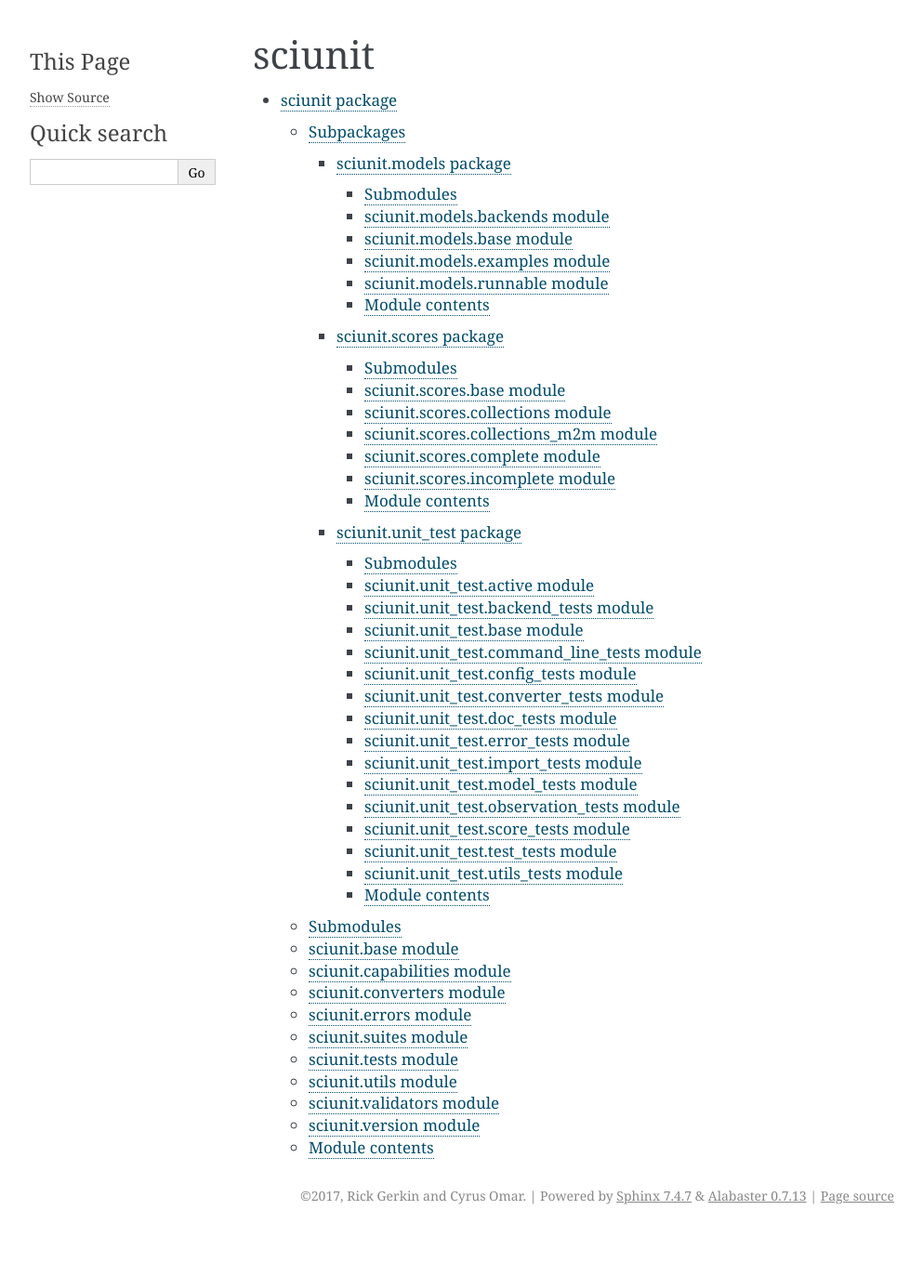
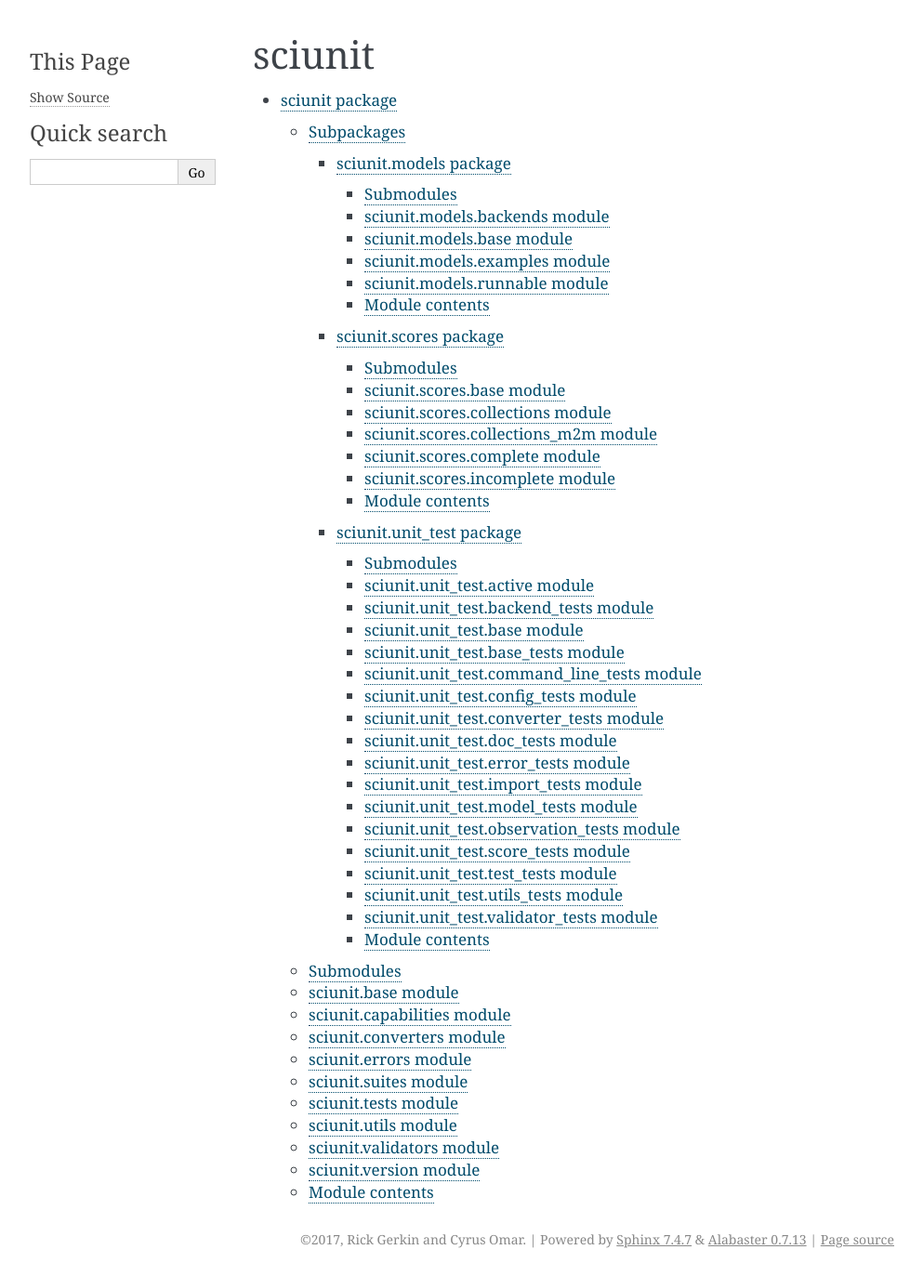
Before and after one commit to scidash/sciunit, a Sphinx documentation site: the page built from docs/source/modules.rst, in a window 1280 px wide. Shown: the whole page at 93% size, without its empty margins (148-1141 px from the left). Built offline with Sphinx 7.4.7, drawn with Linux system fonts in a browser that asks for light colours; before the commit the page ends 1326 px from its top, so only the background shows below that.

Commit message:
Update README and docs for unit tests

```diff
--- a/docs/source/sciunit.unit_test.rst
+++ b/docs/source/sciunit.unit_test.rst
@@ -24,6 +24,14 @@ sciunit.unit\_test.base module
 ------------------------------
 
 .. automodule:: sciunit.unit_test.base
+   :members:
+   :undoc-members:
+   :show-inheritance:
+
+sciunit.unit\_test.base\_tests module
+-------------------------------------
+
+.. automodule:: sciunit.unit_test.base_tests
    :members:
    :undoc-members:
    :show-inheritance:
@@ -116,6 +124,13 @@ sciunit.unit\_test.utils\_tests module
    :undoc-members:
    :show-inheritance:
 
+sciunit.unit\_test.validator\_tests module
+------------------------------------------
+
+.. automodule:: sciunit.unit_test.validator_tests
+   :members:
+   :undoc-members:
+   :show-inheritance:
 
 Module contents
 ---------------
```
Also changed, not shown: docs/source/README.md (+11 -8 lines).
